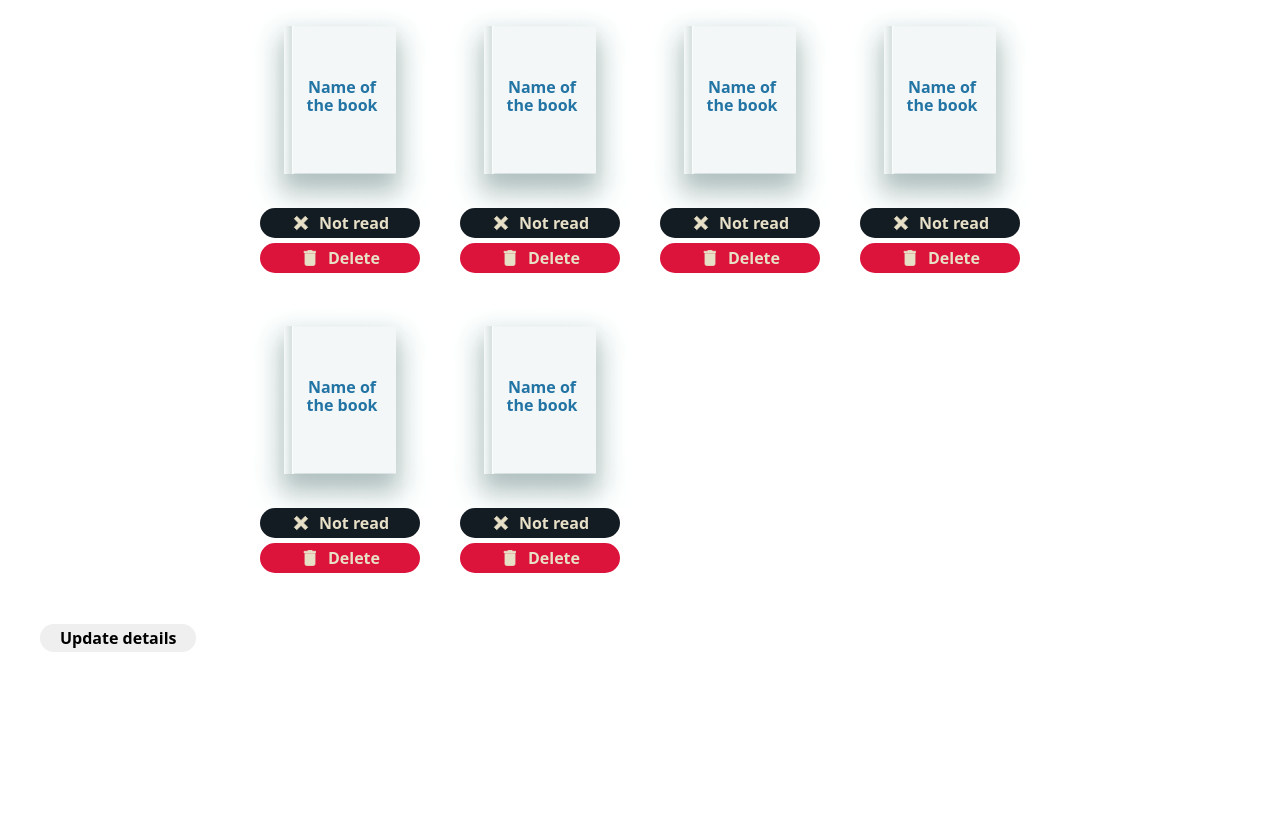
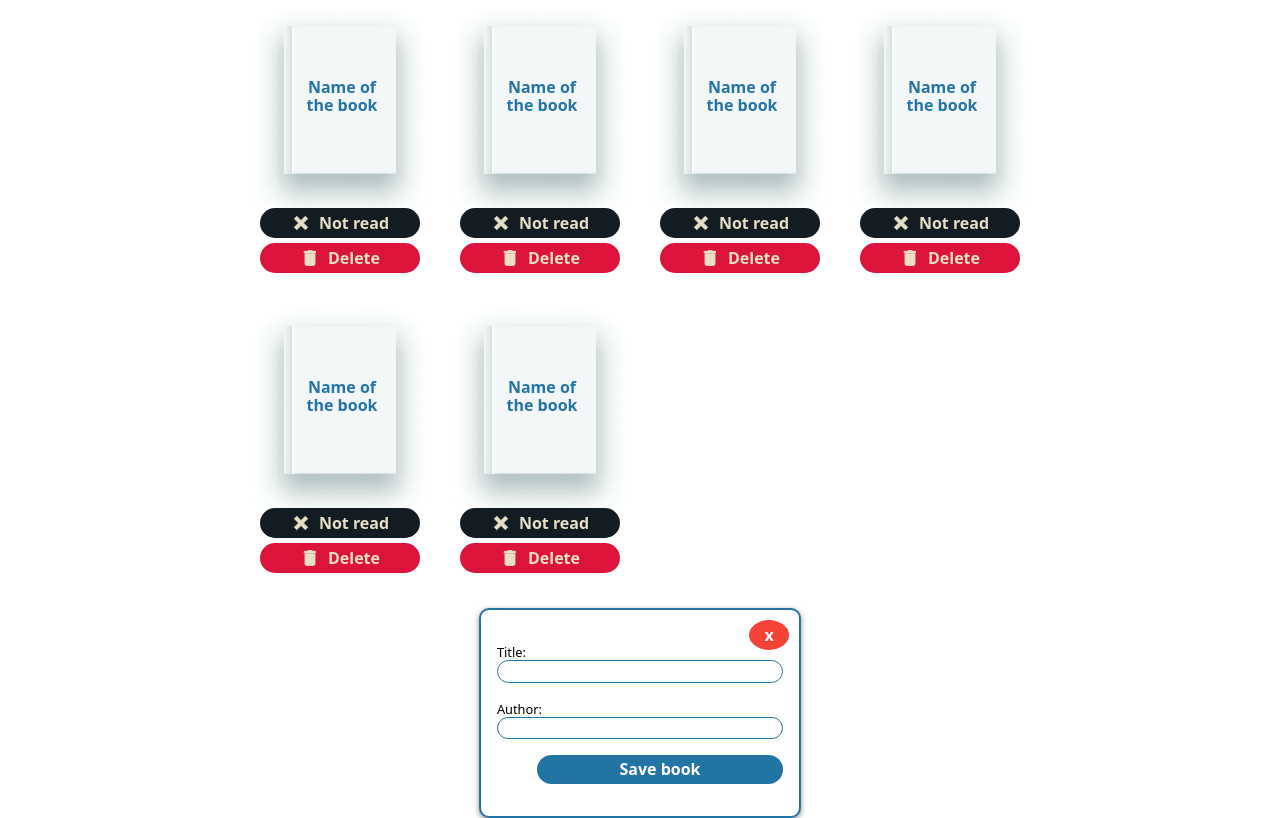
Before and after one commit to seralv/libary-project, a plain HTML site: page index.html in a window 1280 px wide. Shown: the part 92-910 px from the top of the page. Before the commit the page ends 800 px from the top, so only its background shows below. Drawn offline with Linux system fonts and the light colour scheme.

Commit message:
Beginning form UI format

```diff
--- a/css/style.css
+++ b/css/style.css
@@ -92,3 +92,47 @@ svg {
     }
   }
 }
+
+dialog {
+  border-radius: 10px;
+  border: 2px solid var(--ucla-blue);
+  box-shadow: 0px 2px 5px 1px rgba(0, 0, 0, 0.3);
+  form {
+    section {
+      p {
+        label {
+          font-size: 0.8em;
+          font-weight: 400;
+        }
+        input {
+          border-radius: 50px;
+          border: 1px solid var(--ucla-blue);
+          width: 100%;
+        }
+      }
+    }
+    menu {
+      #saveButton {
+        background-color: var(--ucla-blue);
+        color: #fff;
+        width: 100%;
+      }
+      #cancel {
+        position: absolute;
+        top: 10px;
+        right: 10px;
+        width: 30px;
+        height: 30px;
+        background-color: #f44336;
+        border: none;
+        border-radius: 50%;
+        color: white;
+        font-size: 16px;
+        display: flex;
+        align-items: center;
+        justify-content: center;
+        cursor: pointer;
+      }
+    }
+  }
+}
--- a/index.html
+++ b/index.html
@@ -26,7 +26,7 @@
           </svg>
           <h1>My library</h1>
         </div>
-        <button type="button">
+        <button type="button" id="updateDetails">
           <svg xmlns="http://www.w3.org/2000/svg" viewBox="0 0 24 24">
             <title>plus</title>
             <path
@@ -217,47 +217,46 @@
     </div>
 
     <!-- Simple pop-up dialog box, containing a form -->
-    <dialog id="favDialog">
+    <dialog id="favDialog" open>
       <form method="dialog">
         <section>
           <p>
-            <label for="favAnimal">Favorite animal:</label>
-            <select id="favAnimal">
-              <option></option>
-              <option>Brine shrimp</option>
-              <option>Red panda</option>
-              <option>Spider monkey</option>
-            </select>
+            <label for="title">Title:</label>
+            <input type="text" name="title" />
+          </p>
+          <p>
+            <label for="author">Author:</label>
+            <input type="text" name="title" />
           </p>
         </section>
         <menu>
-          <button id="cancel" type="reset">Cancel</button>
-          <button type="submit">Confirm</button>
+          <button type="submit" id="saveButton">Save book</button>
+          <button id="cancel" type="reset">x</button>
         </menu>
       </form>
     </dialog>
 
-    <menu>
-      <button id="updateDetails">Update details</button>
-    </menu>
+    <!-- <menu> -->
+    <!--   <button id="updateDetails">Update details</button> -->
+    <!-- </menu> -->
 
-    <script>
-      (function () {
-        var updateButton = document.getElementById("updateDetails");
-        var cancelButton = document.getElementById("cancel");
-        var favDialog = document.getElementById("favDialog");
-
-        // Update button opens a modal dialog
-        updateButton.addEventListener("click", function () {
-          favDialog.showModal();
-        });
-
-        // Form cancel button closes the dialog box
-        cancelButton.addEventListener("click", function () {
-          favDialog.close();
-        });
-      })();
-    </script>
+    <!-- <script> -->
+    <!--   (function () { -->
+    <!--     var updateButton = document.getElementById("updateDetails"); -->
+    <!--     var cancelButton = document.getElementById("cancel"); -->
+    <!--     var favDialog = document.getElementById("favDialog"); -->
+    <!---->
+    <!--     // Update button opens a modal dialog -->
+    <!--     updateButton.addEventListener("click", function () { -->
+    <!--       favDialog.showModal(); -->
+    <!--     }); -->
+    <!---->
+    <!--     // Form cancel button closes the dialog box -->
+    <!--     cancelButton.addEventListener("click", function () { -->
+    <!--       favDialog.close(); -->
+    <!--     }); -->
+    <!--   })(); -->
+    <!-- </script> -->
     <script src="scripts/main.js"></script>
   </body>
 </html>
--- a/scripts/main.js
+++ b/scripts/main.js
@@ -1,6 +1,15 @@
 const myLibrary = ["El principito", "Mallku", "Raza de Bronce"];
+const modalButton = document.getElementById("updateDetails");
+modalButton.addEventListener("click", function () {
+  modalAddBook();
+});
 
-function Book() {}
+class Book {
+  constructor(title, author) {
+    this.title = title;
+    this.author = author;
+  }
+}
 
 function addBookToLibrary() {}
 
@@ -10,4 +19,20 @@ function readMyLibrary() {
   }
 }
 
+function modalAddBook() {
+  var updateButton = document.getElementById("updateDetails");
+  var cancelButton = document.getElementById("cancel");
+  var favDialog = document.getElementById("favDialog");
+
+  // Update button opens a modal dialog
+  updateButton.addEventListener("click", function () {
+    favDialog.showModal();
+  });
+
+  // Form cancel button closes the dialog box
+  cancelButton.addEventListener("click", function () {
+    favDialog.close();
+  });
+}
+
 readMyLibrary();
```
